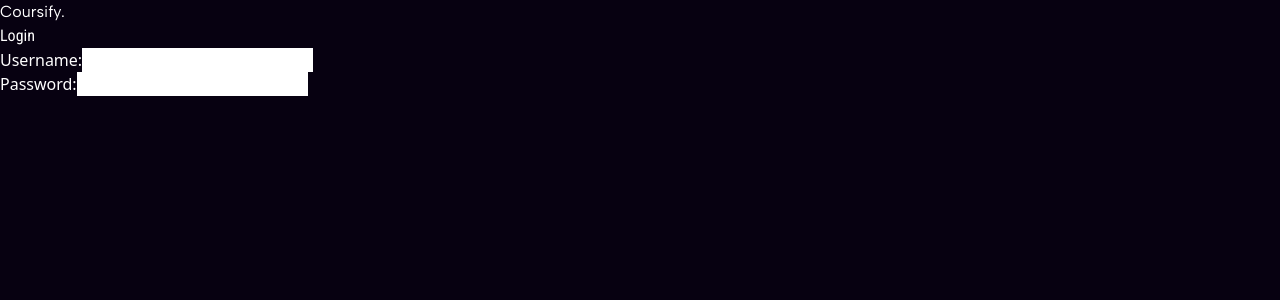
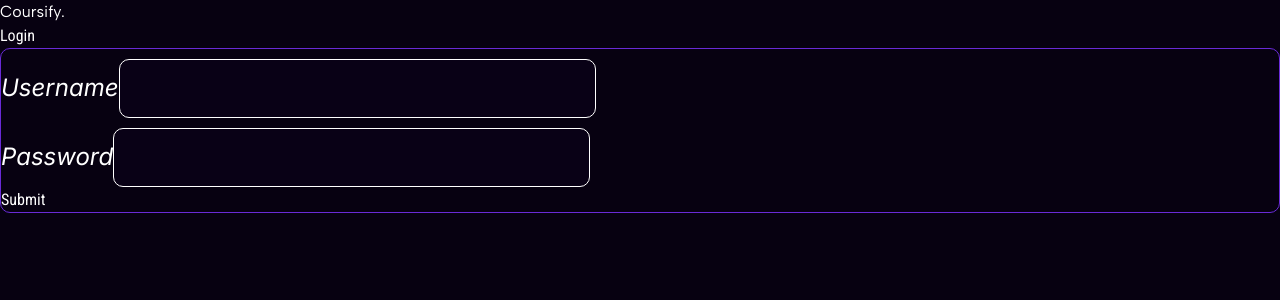
Before and after one commit to Spandan-Mishra/100xdevs-cohort3-assignment-solutions, a React (Vite) app in the folder week-7/coursify/client/: page /1/login in a window 1280 px wide. Shown: the top 300 px of the page. Built offline with nearby package versions, Linux system fonts and the light colour scheme.

Commit message:
styling added for login and signup

```diff
--- a/week-7/coursify/client/src/components/Login.jsx
+++ b/week-7/coursify/client/src/components/Login.jsx
@@ -41,28 +41,35 @@
     return (
         <>
             <h1 className='roboto-condensed-400 text-7xl text-center mt-40 mb-8'>Login</h1>
-            <form onSubmit={handleLogin} className='flex flex-col items-center'>
-                <div className='flex flex-col'>
-                    <label>Username:</label>
+            <div className='flex justify-center'>
+                <form onSubmit={handleLogin} className='flex flex-col w-1/3 px-20 py-12'>
+                    <div className='flex flex-col mb-8'>
+                        <label className='inter-italic-400'>Username</label>
                         <input
                             type='text'
                             name='username'
+                            className='input-long'
                             value={formData.username}
                             onChange={handleChange}
                         />
                         {errors.username && <p>{errors.username}</p>}
                     </div>
                     <div className='flex flex-col'>
-                    <label>Password:</label>
+                        <label className='inter-italic-400'>Password</label>
                         <input
                             type='text'
                             name='password'
+                            className='input-long'
                             value={formData.password}
                             onChange={handleChange}
                         />
                         {errors.password && <p>{errors.password}</p>}
                     </div>
+                    <div className='flex justify-center mt-8'>
+                        <button className='roboto-condensed-400 text-3xl bg-violet-900 hover:bg-violet-950 py-2 w-24 rounded-md'>Submit</button>
+                    </div>
                 </form>
+            </div>
         </>
     )
 }
--- a/week-7/coursify/client/src/components/Signup.jsx
+++ b/week-7/coursify/client/src/components/Signup.jsx
@@ -42,28 +42,35 @@
     return (
         <>
             <h1 className='roboto-condensed-400 text-7xl text-center mt-40 mb-8'>Signup</h1>
-            <form onSubmit={handleSignup} className='flex flex-col items-center'>
-                <div className='flex flex-col'>
-                    <label>Username:</label>
+            <div className='flex justify-center'>
+                <form onSubmit={handleSignup} className='flex flex-col w-1/3 px-20 py-12'>
+                    <div className='flex flex-col mb-8'>
+                        <label className='inter-italic-400'>Username</label>
                         <input
                             type='text'
                             name='username'
+                            className='input-long'
                             value={formData.username}
                             onChange={handleChange}
                         />
                         {errors.username && <p>{errors.username}</p>}
                     </div>
                     <div className='flex flex-col'>
-                    <label>Password:</label>
+                        <label className='inter-italic-400'>Password</label>
                         <input
                             type='text'
                             name='password'
+                            className='input-long'
                             value={formData.password}
                             onChange={handleChange}
                         />
                         {errors.password && <p>{errors.password}</p>}
                     </div>
+                    <div className='flex justify-center mt-8'>
+                        <button className='roboto-condensed-400 text-3xl bg-violet-900 hover:bg-violet-950 py-2 w-24 rounded-md'>Submit</button>
+                    </div>
                 </form>
+            </div>
         </>
     )
 }
--- a/week-7/coursify/client/src/styles.css
+++ b/week-7/coursify/client/src/styles.css
@@ -1,6 +1,7 @@
 /* start  writing from here */
 @import url('https://fonts.googleapis.com/css2?family=Albert+Sans:ital,wght@0,100..900;1,100..900&display=swap');
 @import url('https://fonts.googleapis.com/css2?family=Albert+Sans:ital,wght@0,100..900;1,100..900&family=Roboto+Condensed:ital,wght@0,100..900;1,100..900&display=swap');
+@import url('https://fonts.googleapis.com/css2?family=Albert+Sans:ital,wght@0,100..900;1,100..900&family=Inter:ital,opsz,wght@0,14..32,100..900;1,14..32,100..900&family=Roboto+Condensed:ital,wght@0,100..900;1,100..900&display=swap');
 
 @tailwind base;
 @tailwind components;
@@ -14,13 +15,18 @@
   font-style: normal;
 }
 
-
-
 .roboto-condensed-400 {
   font-family: "Roboto Condensed", sans-serif;
   font-optical-sizing: auto;
   font-weight: 400;
   font-style: normal;
+}
+
+.inter-italic-400 {
+  font-family: "Inter", sans-serif;
+  font-optical-sizing: auto;
+  font-weight: 400;
+  font-style: italic;
 }
 
 body {
@@ -34,5 +40,21 @@
 }
 
 form {
+    border: #692AD7 solid 1px;
+    border-radius: 10px;
+}
 
+label {
+    font-size: 24px;
 }
+
+.input-long {
+    width: 477px;
+    height: 59px;
+    background-color: #090116;
+    border: white solid 1px;
+    border-radius: 10px;
+    margin-top: 10px;
+    padding-left: 20px;
+    font-size: larger;
+}
```
Lines whose indentation alone changed are shown as unchanged.
